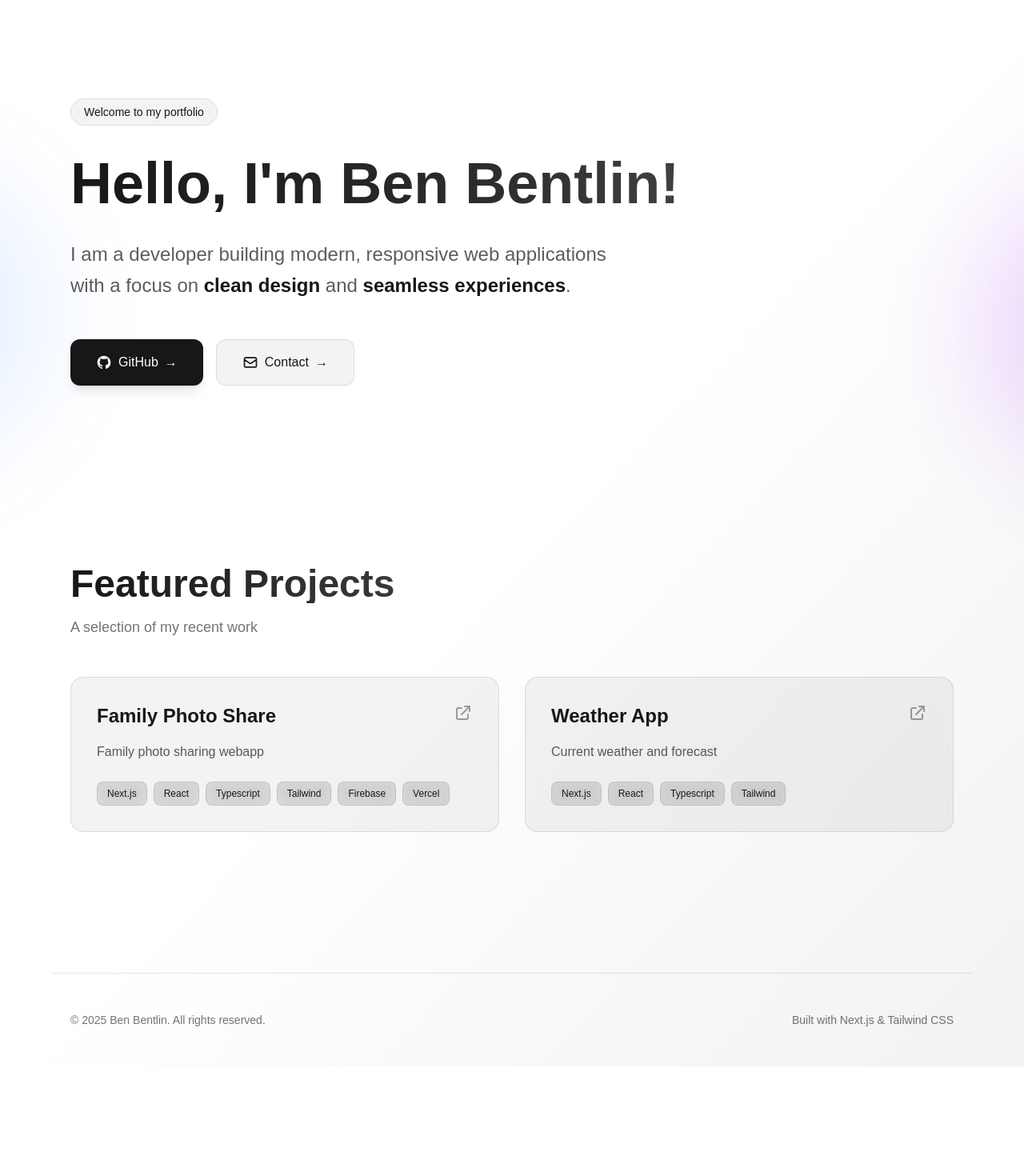
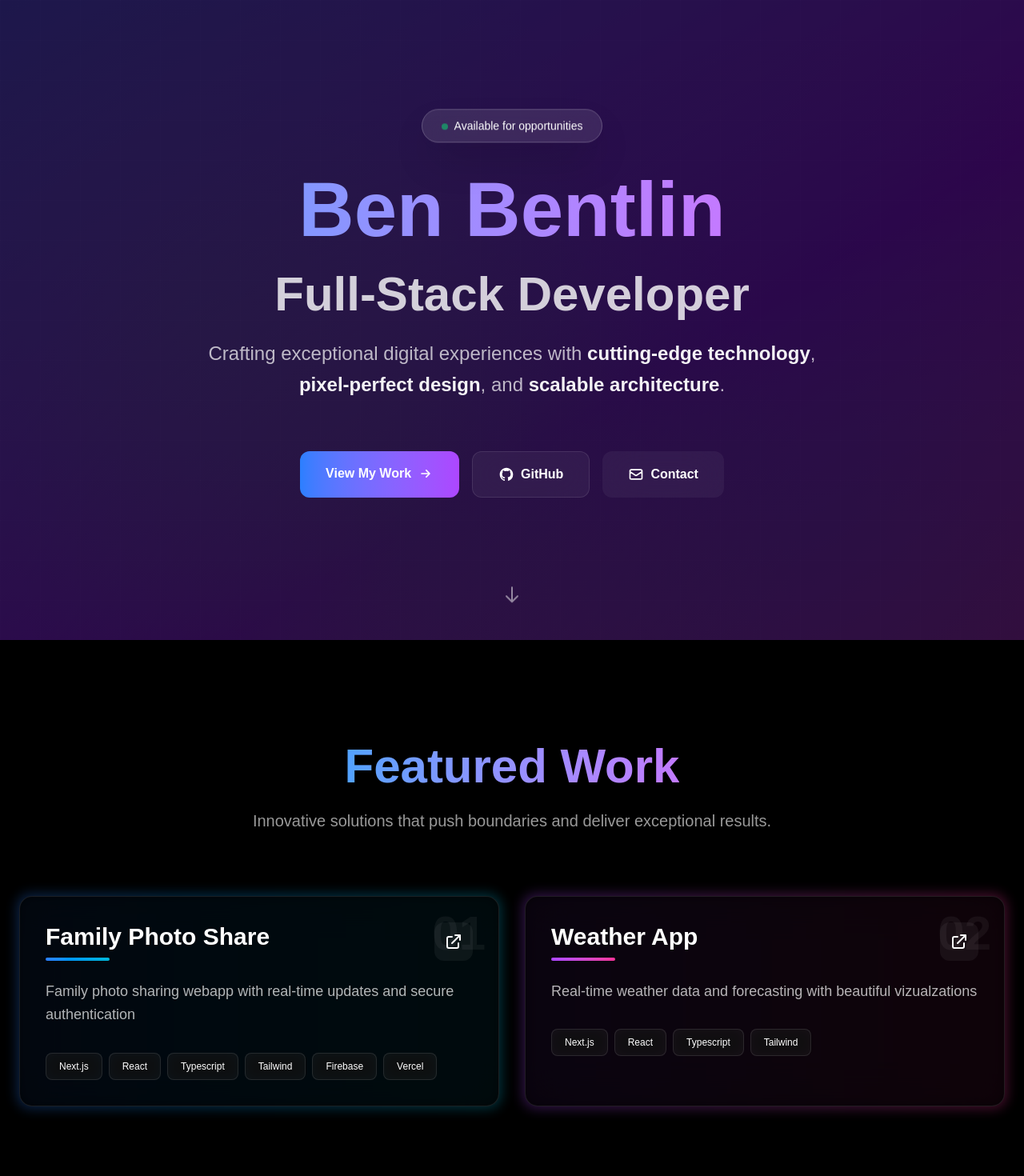
Before and after one commit to bbentlin/portfolio-website, a Next.js app: page / in a window 1280 px wide. Shown: the top 1470 px of the page at 80% size. Before the commit the page ends 1333 px from the top, so only its background shows below. Built offline with nearby package versions, Linux system fonts and the light colour scheme.

Commit message:
Enhance portfolio page with improved project descriptions, animations, and layout adjustments

```diff
--- a/src/app/globals.css
+++ b/src/app/globals.css
@@ -41,3 +41,44 @@ body {
 .delay-1000 {
   animation-delay: 1s;
 }
+
+@keyframes gradient {
+  0%, 100% {
+    background-position: 0% 50%;
+  }
+  50% {
+    background-position: 100% 50%;
+  }
+}
+
+@keyframes gradient-x {
+  0%, 100% {
+    background-position: 0% 50%;
+  }
+  50% {
+    background-position: 100% 50%;
+  }
+}
+
+@keyframes float {
+  0%, 100% {
+    transform: translateY(0px);
+  }
+  50% {
+    transform: translateY(-10px);
+  }
+}
+
+.animate-gradient {
+  background-size: 200% 200%;
+  animation: gradient 8s ease infinite;
+}
+
+.animate-gradient-x {
+  background-size: 200% auto;
+  animation: gradient-x 3s linear infinite;
+}
+
+.animate-float {
+  animation: float 3s ease-in-out infinite;
+}
--- a/src/app/page.tsx
+++ b/src/app/page.tsx
@@ -4,104 +4,166 @@ export default function Home() {
   const projects = [
     {
       title: "Family Photo Share",
-      description: "Family photo sharing webapp",
-      link: "https://family-photo-share-d2e8.vercel.app", // Replace with actual URL
+      description: "Family photo sharing webapp with real-time updates and secure authentication",
+      link: "https://family-photo-share-d2e8.vercel.app",
       tags: ["Next.js", "React", "Typescript", "Tailwind", "Firebase", "Vercel"],
+      gradient: "from-blue-500 to-cyan-500",
     },
     {
       title: "Weather App",
-      description: "Current weather and forecast",
+      description: "Real-time weather data and forecasting with beautiful vizualzations",
       link: "https://your-project.vercel.app", // Replace with actual URL
-      tags: ["Next.js", "React", "Typescript", "Tailwind"]
+      tags: ["Next.js", "React", "Typescript", "Tailwind"],
+      gradient: "from-purple-500 to-pink-500",
     },
-    // Add more projects as they're built
   ];
 
   return (
-    <div className="min-h-screen bg-gradient-to-br from-background via-background to-foreground/5">
-      {/* Animated background gradient orbs */}
-      <div className="fixed inset-0 overflow-hidden pointer-events-none">
-        <div className="absolute top-1/4 -left-1/4 w-96 h-96 bg-blue-500/20 rounded-full blur-3xl animate-pulse"></div>
-        <div className="absolute bottom-1/4 -right-1/4 w-96 h-96 bg-purple-500/20 rounded-full blur-3xl animate-pulse delay-1000"></div>
+    <div className="min-h-screen bg-black text-white overflow-hidden">
+      {/* Animated mesh gradient background */}
+      <div className="fixed inset-0 opacity-30">
+        <div className="absolute inset-0 bg-gradient-to-br from-blue-600 via-purple-600 to-pink-600 animate-gradient"></div>
+        <div className="absolute inset-0" style={{
+          backgroundImage: `radial-gradient(circle at 20% 50%, rgba(120, 119, 198, 0.3), transparent 50%),
+                            radial-gradient(circle at 80% 80%, rgba(74, 86, 226, 0.3), transparent 50%),
+                            radial-gradient(circle at 40% 80%, rgba(72, 187, 120, 0.2), transparent 50%)`
+        }}></div>
       </div>
 
+      {/* Grid overlay */}
+      <div className="fixed inset-0 opacity-10 pointer-events-none"
+        style={{
+          backgroundImage: 'linear-gradient(rgba(255,255,255,0.1) 1px, transparent 1px), linear-gradient(90deg, rgba(255,255,255,0.1) 1px, transparent 1px)',
+          backgroundSize: '50px 50px'
+        }}
+      ></div>
+
       {/* Hero Section */}
-      <section className="relative max-w-6xl mx-auto px-6 py-20 sm:py-32">
-        <div className="space-y-8">
-          <div className="inline-block">
-            <span className="text-sm font-medium px-4 py-2 bg-foreground/5 backdrop-blur-sm rounded-full border border-foreground/10">
-              Welcome to my portfolio
+      <section className="relative min-h-screen flex items-center justify-center px-6">
+        <div className="max-w-6xl mx-auto text-center space-y-8 z-10">
+          {/* Floating badge */}
+          <div className="inline-block animate-float">
+            <span className="text-sm font-medium px-6 py-3 bg-white/10 backdrop-blur-xl rounded-full border border-white/20 shadow-2xl">
+              <span className="inline-block w-2 h-2 bg-green-400 rounded-full mr-2 animate-pulse"></span>
+              Available for opportunities
             </span>
           </div>
-          <h1 className="text-5xl sm:text-7xl font-bold mb-6 bg-gradient-to-r from-foreground via-foreground/90 to-foreground/70 bg-clip-text text-transparent leading-tight">
-            Hello, I'm Ben Bentlin!
+
+          {/* Main heading with text animation */}
+          <h1 className="text-6xl sm:text-8xl font-black mb-6 leading-tight">
+            <span className="block bg-gradient-to-r from-blue-400 via-purple-400 to-pink-400 bg-clip-text text-transparent animate-gradient-x">
+              Ben Bentlin
+            </span>
+            <span className="block text-4xl sm:text-6xl mt-4 text-white/80">
+              Full-Stack Developer
+            </span>
           </h1>
-          <p className="text-xl sm:text-2xl text-foreground/70 max-w-2xl leading-relaxed">
-            I am a developer building modern, responsive web applications with a focus on
-            <span className="text-foreground font-semibold"> clean design</span> and
-            <span className="text-foreground font-semibold"> seamless experiences</span>.
+
+          <p className="text-xl sm:text-2xl text-white/70 max-w-3xl mx-auto leading-relaxed">
+            Crafting exceptional digital experiences with
+            <span className="text-white/95 font-semibold"> cutting-edge technology</span>,
+            <span className="text-white/95 font-semibold"> pixel-perfect design</span>, and {/* change this line?? */}
+            <span className="text-white/95 font-semibold"> scalable architecture</span>.
           </p>
-          <div className="flex flex-wrap gap-4 pt-4">
+
+          {/* CTA Buttons */}
+          <div className="flex flex-wrap gap-4 pt-8 justify-center">
+            <a
+              href="#projects"
+              className="group relative px-8 py-4 bg-gradient-to-r from-blue-500 to-purple-500 rounded-xl font-semibold overflow-hidden transition-all duration-300 hover:scale-105 hover:shadow-2xl hover:shadow-purple-500/50"
+            >
+              <span className="relative z-10 flex items-center gap-2">
+                View My Work
+                <svg className="w-5 h-5 group-hover:translate-x-1 transition-transform" fill="none" stroke="currentColor" viewBox="0 0 24 24">
+                  <path strokeLinecap="round" strokeLinejoin="round" strokeWidth={2} d="M13 7l5 5m0 0l-5 5m5-5H6" />
+                </svg>
+              </span>
+              <div className="absolute inset-0 bg-gradient-to-r from-purple-500 to-pink-500 opacity-0 group-hover:opacity-100 transition-opacity"></div>
+            </a>
+
             <a
               href="https://github.com/bbentlin"
               target="_blank"
               rel="noopener noreferrer"
-              className="group px-8 py-4 bg-foreground text-background rounded-xl hover:scale-105 transition-all duration-300 shadow-lg hover:shadow-xl flex items-center gap-2 font-medium"
+              className="group px-8 py-4 bg-white/5 backdrop-blur-xl border border-white/10 rounded-xl font-semibold hover:bg-white/10 hover:border-white/30 transition-all duration-300 flex items-center gap-2"
             >
               <svg className="w-5 h-5" fill="currentColor" viewBox="0 0 24 24">
                 <path fillRule="evenodd" d="M12 2C6.477 2 2 6.484 2 12.017c0 4.425 2.865 8.18 6.839 9.504.5.092.682-.217.682-.483 0-.237-.008-.868-.013-1.703-2.782.605-3.369-1.343-3.369-1.343-.454-1.158-1.11-1.466-1.11-1.466-.908-.62.069-.608.069-.608 1.003.07 1.531 1.032 1.531 1.032.892 1.53 2.341 1.088 2.91.832.092-.647.35-1.088.636-1.338-2.22-.253-4.555-1.113-4.555-4.951 0-1.093.39-1.988 1.029-2.688-.103-.253-.446-1.272.098-2.65 0 0 .84-.27 2.75 1.026A9.564 9.564 0 0112 6.844c.85.004 1.705.115 2.504.337 1.909-1.296 2.747-1.027 2.747-1.027.546 1.379.202 2.398.1 2.651.64.7 1.028 1.595 1.028 2.688 0 3.848-2.339 4.695-4.566 4.943.359.309.678.92.678 1.855 0 1.338-.012 2.419-.012 2.747 0 .268.18.58.688.482A10.019 10.019 0 0022 12.017C22 6.484 17.522 2 12 2z" clipRule="evenodd" />
               </svg>
               GitHub
-              <span className="group-hover:translate-x-1 transition-transform inline-block">→</span>
             </a>
+
             <a
               href="mailto:bbentlin@icloud.com"
-              className="group px-8 py-4 bg-foreground/5 backdrop-blur-sm text-foreground rounded-xl border border-foreground/10 hover:border-foreground/30 hover:bg-foreground/10 transition-all duration-300 flex items-center gap-2 font-medium"
+              className="group px-8 py-4 bg-white/5 backdrop-blur-xl border-white/10 rounded-xl font-semibold hover:border-white/30 transition-all duration-300 flex items-center gap-2"
             >
               <svg className="w-5 h-5" fill="none" stroke="currentColor" viewBox="0 0 24 24">
                 <path strokeLinecap="round" strokeLinejoin="round" strokeWidth={2} d="M3 8l7.89 5.26a2 2 0 002.22 0L21 8M5 19h14a2 2 0 002-2V7a2 2 0 00-2-2H5a2 2 0 00-2 2v10a2 2 0 002 2z" />
               </svg>
               Contact
-              <span className="group-hover:translate-x-1 transition-transform inline-block">→</span>
             </a>
+          </div>
+
+          {/* Scroll indicator */}
+          <div className="absolute bottom-10 left-1/2 -translate-x-1/2 animate-bounce">
+            <svg className="w-6 h-6 text-white/50" fill="none" stroke="currentColor" viewBox="0 0 24 24">
+              <path strokeLinecap="round" strokeLinejoin="round" strokeWidth={2} d="M19 14l-7 7m0 0l-7-7m7 7V3" />
+            </svg>
           </div>
         </div>
       </section>
 
       {/* Projects Section */}
-      <section className="relative max-w-6xl mx-auto px-6 py-16 sm:py-24">
-        <div className="mb-12">
-          <h2 className="text-4xl sm:text-5xl font-bold mb-4 bg-gradient-to-r from-foreground to-foreground/60 bg-clip-text text-transparent">
-            Featured Projects
+      <section id="projects" className="relative py-32 px-6">
+        <div className="max-w-7xl mx-auto">
+          {/* Section header */}
+          <div className="text-center mb-20">
+            <h2 className="text-5xl sm:text-6xl font-black mb-6">
+              <span className="bg-gradient-to-r from-blue-400 to-purple-400 bg-clip-text text-transparent">
+                Featured Work
+              </span>
             </h2>
-          <p className="text-foreground/60 text-lg">
-            A selection of my recent work
+            <p className="text-xl text-white/60 max-w-2xl mx-auto">
+              Innovative solutions that push boundaries and deliver exceptional results.
             </p>
           </div>
 
-        <div className="grid gap-6 md:grid-cols-2 lg:gap-8">
+          {/* Projects grid */}
+          <div className="grid gap-8 lg:grid-cols-2">
             {projects.map((project, index) => (
               <a
                 key={index}
                 href={project.link}
                 target="_blank"
                 rel="noopener noreferrer"
-              className="group relative bg-foreground/5 backdrop-blur-sm border border-foreground/10 rounded-2xl p-8 hover:border-foreground/30 hover:bg-foreground/10 transition-all duration-300 hover:scale-[1.02] hover:shadow-2xl"
+                className="group relative"
               >
-              {/* Gradient overlay on hover */}
-              <div className="absolute inset-0 bg-gradient-to-br from-blue-500/5 to-purple-500/5 rounded-2xl opacity-0 group-hover:opacity-100 transition-opacity duration-300"></div>
+                {/* Card glow effect */}
+                <div className={`absolute -inset-0.5 bg-gradient-to-r ${project.gradient} rounded-2xl blur opacity-30 group-hover:opacity-100 transition duration-1000 group-hover:duration-200`}></div>
+
+                {/* Card content */}
+                <div className="relative bg-black/80 backdrop-blur-xl border border-white/10 rounded-2xl p-8 h-full group-hover:border-white/30 transition-all duration-300">
+                  {/* Project number */}
+                  <div className="absolute top-4 right-4 text-6xl font-black text-white/5">
+                    0{index + 1}
+                  </div>
 
                   <div className="relative z-10">
-                <div className="flex items-start justify-between mb-4">
-                  <h3 className="text-2xl font-bold group-hover:text-foreground transition-colors">
+                    <div className="flex items-start justify-between mb-6">
+                      <div>
+                        <h3 className="text-3xl font-bold mb-2 group-hover:text-transparent group-hover:bg-gradient-to-r group-hover:bg-clip-text group-hover:from-blue-400 group-hover:to-purple-400 transition-all">
                           {project.title}
                         </h3>
-                  <svg className="w-6 h-6 text-foreground/40 group-hover:text-foreground group-hover:translate-x-1 group-hover:-translate-y-1 transition-all" fill="none" stroke="currentColor" viewBox="0 0 24 24">
+                        <div className={`h-1 w-20 bg-gradient-to-r ${project.gradient} rounded-full group-hover:w-32 transition-all duration-300`}></div>
+                      </div>
+                      <div className="p-3 bg-white/5 rounded-xl group-hover:bg-white/10 transition-colors">
+                        <svg className="w-6 h-6 group-hover:translate-x-1 group-hover:-translate-y-1 transition-transform" fill="none" stroke="currentColor" viewBox="0 0 24 24">
                           <path strokeLinecap="round" strokeLinejoin="round" strokeWidth={2} d="M10 6H6a2 2 0 00-2 2v10a2 2 0 002 2h10a2 2 0 002-2v-4M14 4h6m0 0v6m0-6L10 14" />
                         </svg>
                       </div>
+                    </div>
 
-                <p className="text-foreground/70 mb-6 leading-relaxed">
+                    <p className="text-white/70 mb-8 leading-relaxed text-lg">
                       {project.description}
                     </p>
 
@@ -109,23 +171,28 @@ export default function Home() {
                       {project.tags.map((tag, tagIndex) => (
                         <span
                           key={tagIndex}
-                      className="text-xs font-medium px-3 py-1.5 bg-foreground/10 backdrop-blur-sm rounded-lg border border-foreground/10 group-hover:border-foreground/20 transition-colors"
+                          className="text-xs font-medium px-4 py-2 bg-white/5 backdrop-blur-sm rounded-lg border border-white/10 hover:bg-white/10 hover:border-white/20 transition-colors"
                         >
                           {tag}
                         </span>
                       ))}
                     </div>
                   </div>
+                </div>
               </a>
             ))}
+          </div>
         </div>
       </section>
 
       {/* Footer */}
-      <footer className="relative max-w-6xl mx-auto px-6 py-12 mt-20 border-t border-foreground/10">
-        <div className="flex flex-col sm:flex-row justify-between items-center gap-4 text-foreground/60">
-          <p className="text-sm">© 2025 Ben Bentlin. All rights reserved.</p>
-          <p className="text-sm">Built with Next.js & Tailwind CSS</p>
+      <footer className="relative py-12 px-6 border-t border-white/10">
+        <div className="max-w-7xl mx-auto flex flex-col sm:flex-row justify-between items-center gap-4 text-white/50">
+          <p className="text-sm">© 2025 Ben Bentlin. Crafted with precision.</p>
+          <div className="flex gap-6">
+            <a href="https://github.com/bbentlin" target="_blank" rel="noopener noreferrer" className="hover:text-white transition-colors">GitHub</a>
+            <a href="mailto:bbentlin@icloud.com" className="hover:text-white transition-colors">Email</a>
+          </div>
         </div>
       </footer>
     </div>
```
Lines whose indentation alone changed are shown as unchanged.
